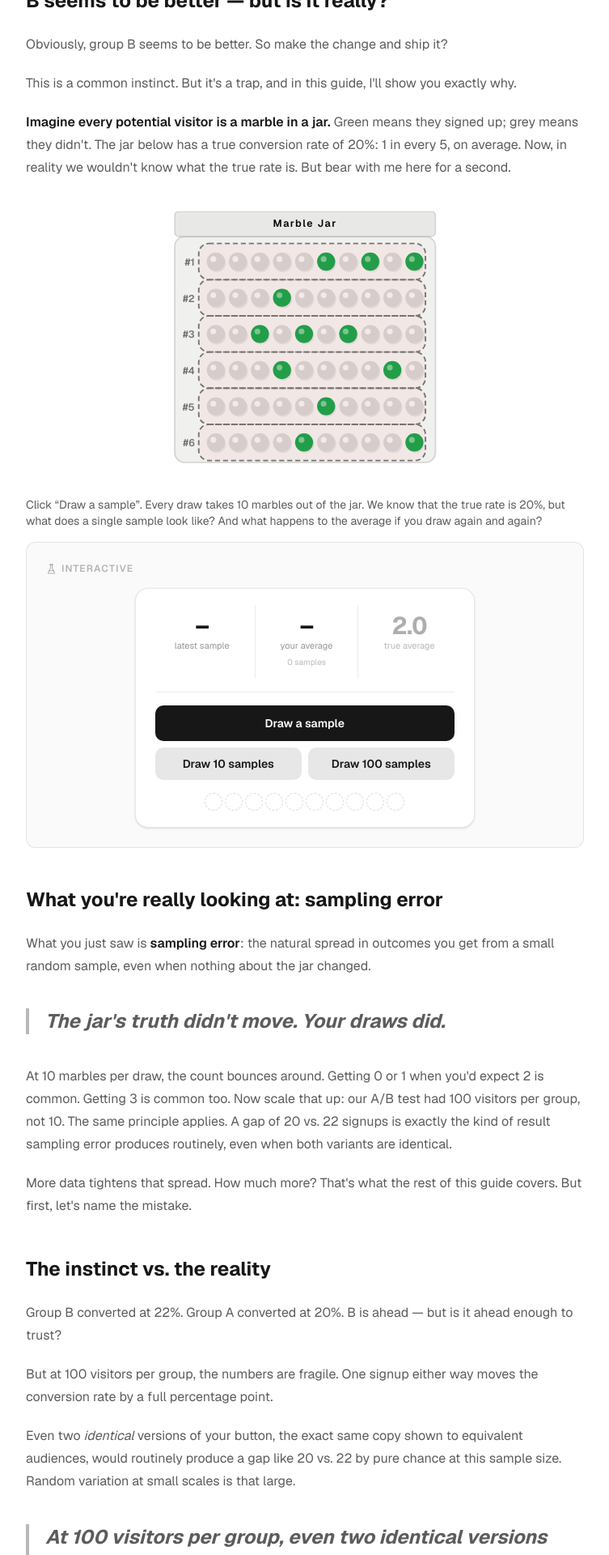
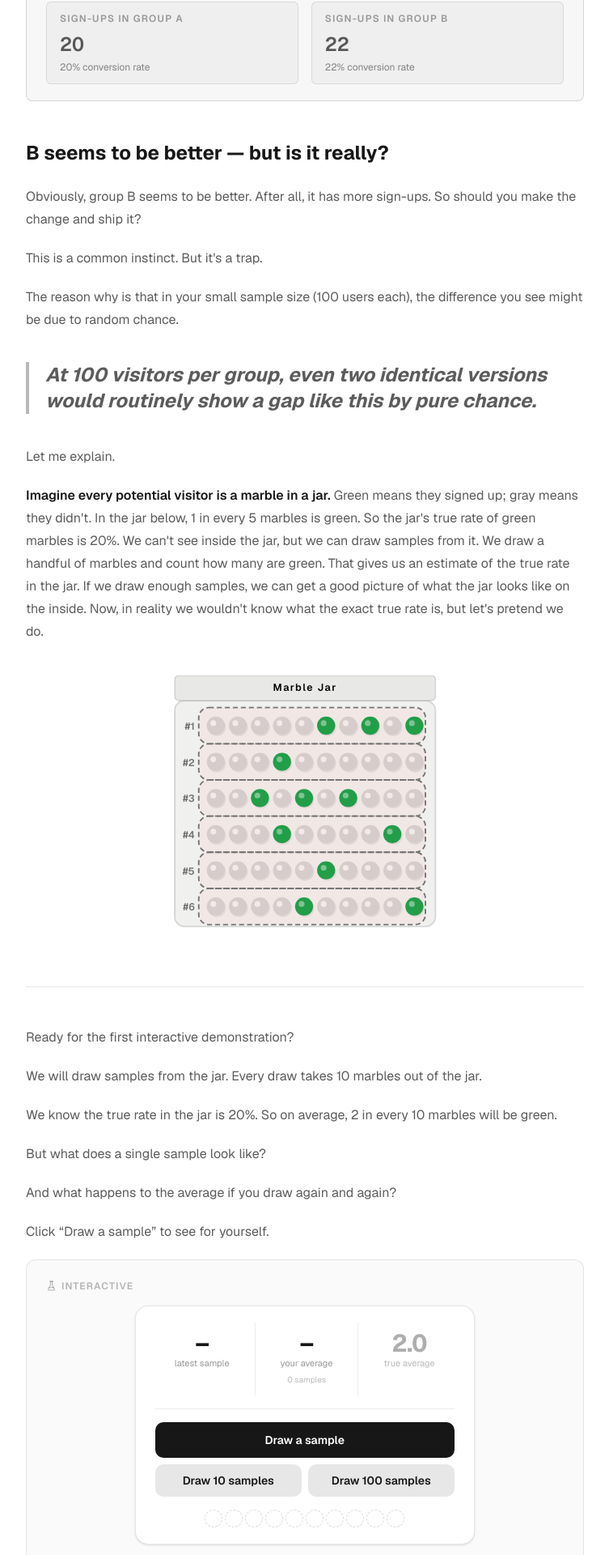
Before and after one commit to codedebugrepeat/ab-test-guide, a Next.js app: page /why-small-samples-lie in a window 1280 px wide. Shown: the part 880-2800 px from the top of the page at 81% size, without its empty margins (120-873 px from the left). Built offline with nearby package versions, Linux system fonts and the light colour scheme.

Commit message:
More copy changes

```diff
--- a/app/how-sure-do-you-need-to-be/page.tsx
+++ b/app/how-sure-do-you-need-to-be/page.tsx
@@ -124,7 +124,7 @@ export default function Section4Page() {
         </p>
 
         <Quote>
-          A winner is a gap big enough that you wouldn&apos;t see it by chance.
+          A winner is a gap big enough that you would only see very rarely if A and B were really identical.
         </Quote>
 
         <h2>What confidence actually costs</h2>
--- a/app/why-small-samples-lie/page.tsx
+++ b/app/why-small-samples-lie/page.tsx
@@ -53,6 +53,14 @@ export default function Section1Page() {
 
         <p>Let&apos;s start with the problem: small samples lie to you.</p>
 
+        <h2>Case Study</h2>
+
+        <p>
+          Let's imagine you have a website with a sign-up button and you want to get more sign-ups. So you're testing a copy change on your sign-up button and ran an A/B test. Version A is your original copy (Start your free trial), you showed this one to 100 visitors. Version B is the new version (Get started for free), which you showed to another 100 visitors.
+        </p>
+
+        <p>A couple days later, here is what you see in your dashboard:</p>
+
         <div className="not-prose">
           <CaseStudyCallout />
         </div>
@@ -60,26 +68,55 @@ export default function Section1Page() {
         <h2>B seems to be better — but is it really?</h2>
 
         <p>
-          Obviously, group B seems to be better. So make the change and ship it?
+          Obviously, group B seems to be better. After all, it has more sign-ups. So should you make the change and ship it?
         </p>
 
         <p>
-          This is a common instinct. But it&apos;s a trap, and in this guide, I&apos;ll show you exactly why.
+          This is a common instinct. But it&apos;s a trap.
         </p>
+
+        <p>The reason why is that in your small sample size (100 users each), the difference you see might be due to random chance.</p>
+
+        <Quote>
+          At {CASE_STUDY_VISITORS} visitors per group, even two <em>identical</em> versions would
+          routinely show a gap like this by pure chance.
+        </Quote>
+
+        <p>Let me explain.</p>
 
         <p>
           <strong>Imagine every potential visitor is a marble in a jar.</strong>{" "}
-          Green means they signed up; grey means they didn&apos;t. The jar below has a true
-          conversion rate of {aPercent}%: 1 in every {Math.round(1 / CASE_STUDY_A_RATE)}, on average.
-          Now, in reality we wouldn&apos;t know what the true rate is. But bear with me here for a second.
+          Green means they signed up; gray means they didn&apos;t.
+          In the jar below, 1 in every {Math.round(1 / CASE_STUDY_A_RATE)}{" "} marbles is green.
+
+          So the jar&apos;s true rate of green marbles is {aPercent}%.
+
+          We can&apos;t see inside the jar, but we can draw samples from it. We draw a handful of marbles and count how many are green. That gives us an estimate of the true rate in the jar. If we draw enough samples, we can get a good picture of what the jar looks like on the inside.
+
+          Now, in reality we wouldn&apos;t know what the exact true rate is, but let's pretend we do.
         </p>
 
-        <div className="not-prose mt-6 flex flex-col items-center gap-4">
+        <div className="not-prose mt-6 flex justify-center">
           <JarIllustration />
-          <p className="text-sm text-foreground/70">
-            Click &ldquo;Draw a sample&rdquo;. Every draw takes 10 marbles out of the jar. We know that the true rate is {aPercent}%, but what does a single sample look like?
-            And what happens to the average if you draw again and again?
-          </p>
+        </div>
+
+        <hr />
+
+        <p>Ready for the first interactive demonstration?</p>
+        <p>
+          We will draw samples from the jar. Every draw takes 10 marbles out of the jar.
+        </p>
+
+        <p>We know the true rate in the jar is {aPercent}%. So on average, 2 in every {2 * Math.round(1 / CASE_STUDY_A_RATE)}{" "} marbles will be green.
+        </p>
+
+        <p> But what does a single sample look like?</p>
+
+        <p>And what happens to the average if you draw again and again?</p>
+
+        <p>Click &ldquo;Draw a sample&rdquo; to see for yourself.</p>
+
+        <div className="not-prose">
           <WidgetFrame>
             <MarbleSamplingWidget />
           </WidgetFrame>
@@ -93,61 +130,34 @@ export default function Section1Page() {
           nothing about the jar changed.
         </p>
 
-        <Quote>The jar&apos;s truth didn&apos;t move. Your draws did.</Quote>
+        <Quote>The jar&apos;s truth didn&apos;t move. Your samples did.</Quote>
+
+        <p>Some samples will have more green marbles than others.</p>
+
+        <p>On average, you&apos;d expect 2 green marbles in each sample of 10. But sometimes you get 0, sometimes 1, and sometimes 3.</p>
 
         <p>
-          At 10 marbles per draw, the count bounces around. Getting 0 or 1 when
-          you&apos;d expect 2 is common. Getting 3 is common too. Now scale
-          that up: our A/B test had {CASE_STUDY_VISITORS} visitors per group, not 10. The same
-          principle applies. A gap of {CASE_STUDY_A_SIGNUPS} vs. {CASE_STUDY_B_SIGNUPS} signups is exactly the kind of
-          result sampling error produces routinely, even when both variants are
-          identical.
+          In our A/B test, we had the same issue. We had {CASE_STUDY_VISITORS} visitors per group, not 10. Still, the same
+          principle applies. A gap of {CASE_STUDY_A_SIGNUPS} vs. {CASE_STUDY_B_SIGNUPS} signups is so small, that it could easily be produced by sampling error. Even if there was no real difference in how visitors respond to the two button versions.
         </p>
         <p>
-          More data tightens that spread. How much more? That&apos;s what the
-          rest of this guide covers. But first, let&apos;s name the mistake.
+          Small samples are wobbly, large samples are more stable. If you take samples of 10 people and measure their size, a sample that was drawn from a basketball team might show that 9/10 people are extremely tall.
+          Another sample of 10 people drawn from a random street might show that 0/10 people are extremely tall. The variability will be huge. The real answer - the true rate in the population - will be somewhere in between.
+          The bigger your sample, the more likely your results will be closer to the true rate.
         </p>
 
-        <h2>The instinct vs. the reality</h2>
-
-        <p>
-          Group B converted at {bPercent}%. Group A converted at {aPercent}%. B is ahead —
-          but is it ahead enough to trust?
-        </p>
-        <p>
-          But at {CASE_STUDY_VISITORS}{" "}visitors per group, the numbers are fragile. One signup
-          either way moves the conversion rate by a full percentage point.
-        </p>
-        <p>
-          Even two <em>identical</em> versions of your button, the exact same
-          copy shown to equivalent audiences, would routinely produce a gap
-          like {CASE_STUDY_A_SIGNUPS} vs. {CASE_STUDY_B_SIGNUPS} by pure chance at this sample size. Random variation
-          at small scales is that large.
-        </p>
-
-        <Quote>
-          At {CASE_STUDY_VISITORS} visitors per group, even two <em>identical</em> versions would
-          routinely show a gap like this by pure chance.
-        </Quote>
-
-        <p>
-          That means you cannot tell, from {CASE_STUDY_VISITORS} visitors per group, whether B
-          is genuinely better or you got lucky. Shipping on this evidence is a
-          coin flip in a trenchcoat.
-        </p>
+        <p>So bigger samples are better because they have less variability.</p>
 
         <h2>Stack the draws: a shape appears</h2>
 
         <p>
-          One draw bounces around. That&apos;s sampling error. But draw again.
-          And again. Keep going and tally every result. Something happens: the
-          chaos settles into a pattern.
+          As we saw, single draws bounce around. That&apos;s sampling error. But draw again.
+          And again. Keep going and something happens: the chaos settles into a pattern.
         </p>
 
         <p>
-          Below is the same marble jar. This time, instead of watching a single
-          draw, you&apos;re building up a record of many draws. Each time you
-          sample, the count gets stacked onto the chart. Keep adding draws and a
+          Below is the same marble jar with a true rate of {aPercent}% green marbles. This time, instead of watching a single
+          draw, you&apos;re building up a record of many draws. Each time you sample, the count of green marbles gets stacked onto the chart. Keep adding draws and a
           shape fills in.
         </p>
 
@@ -164,9 +174,6 @@ export default function Section1Page() {
           results cluster around the jar&apos;s{" "}
           <SideRemark term="true rate" /> and thin out toward the extremes.
         </p>
-        <p>
-          That shape isn&apos;t fixed. Its width depends on your baseline.
-        </p>
       </div>
 
       <SectionFooter
@@ -175,7 +182,7 @@ export default function Section1Page() {
           "You can't tell signal from noise without knowing how much data you actually need.",
           "Stack enough draws and the noise settles into a shape: a sampling distribution that clusters around the true rate.",
         ]}
-        teaserText="Next: that shape isn't fixed. Its width depends on your baseline — and baseline is what drives how much data you need."
+        teaserText="In the next chapters, we'll use this knowledge to find the right sample size for your A/B tests."
         nextLabel="Next: Your baseline matters →"
         nextHref="/your-baseline-matters"
       />
--- a/components/tutorial/case-study-callout.tsx
+++ b/components/tutorial/case-study-callout.tsx
@@ -14,9 +14,6 @@ export function CaseStudyCallout() {
     <div className="my-8 rounded-lg border border-foreground/15 bg-foreground/[0.03] px-6 py-5">
       <p className="mb-4 text-xs font-semibold uppercase tracking-widest text-foreground/40">
         Case study
-      </p>
-      <p className="mb-4 text-sm text-foreground/80">
-        Imagine you&apos;ve been running this A/B test for a few days. You wanted to see if a simple copy change can boost your sign-ups, so you showed each version to 100 visitors. Here is what you see in your dashboard:
       </p>
       <ExperimentIllustration />
       <dl className="grid grid-cols-2 gap-4 text-sm sm:grid-cols-2">
```
